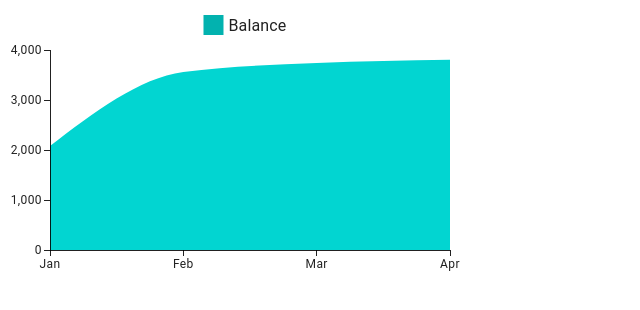
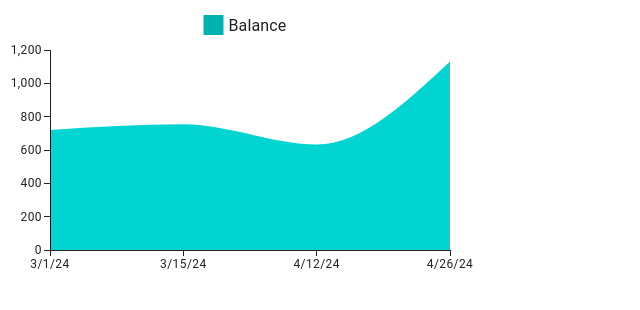
Before and after one commit to alexrogers823/Allocation, a React (Create React App) app: page / in a window 1280 px wide. Shown: the top 310 px of the page, without its empty margins (0-640 px from the left). Built offline with nearby package versions, Linux system fonts and the light colour scheme.

Commit message:
added data for charts

```diff
--- a/src/components/AreaChart/AreaChart.js
+++ b/src/components/AreaChart/AreaChart.js
@@ -1,25 +1,14 @@
 import { LineChart, lineElementClasses } from '@mui/x-charts/LineChart';
 import * as React from 'react';
-import { capitalOneData } from '../../data';
-
-const uData = [4000, 3500, 3000, 2500, 2000, 1500, 1000];
-const xLabels = [
-  'Jan',
-  'Feb',
-  'Mar',
-  'Apr',
-  'May',
-  'Jun',
-  'Jul',
-];
+import { emergencyFundData } from '../../data';
 
 export default function AreaChart() {
   return (
     <LineChart
       width={500}
       height={300}
-      series={[{ data: capitalOneData.map(instance => instance.balance), label: 'Balance', area: true, showMark: false }]}
-      xAxis={[{ scaleType: 'point', data: capitalOneData.map(instance => instance.date) }]}
+      series={[{ data: emergencyFundData.map(instance => instance.balance), label: 'Balance', area: true, showMark: false }]}
+      xAxis={[{ scaleType: 'point', data: emergencyFundData.map(instance => instance.date) }]}
       sx={{
         [`& .${lineElementClasses.root}`]: {
           display: 'none',
--- /dev/null
+++ b/src/data/amexBlueData.js
@@ -0,0 +1,3 @@
+export const amexBlueData = [
+    { date: '5/1/24', balance: 41.05 }
+  ]
--- /dev/null
+++ b/src/data/amexGoldData.js
@@ -0,0 +1,3 @@
+export const amexGoldData = [
+  { date: '5/1/24', balance: 5557.15 }
+]
--- /dev/null
+++ b/src/data/australiaData.js
@@ -0,0 +1,7 @@
+export const australiaData = [
+  { date: '1/3/24', balance: 404.98 },
+  { date: '2/6/24', balance: 756.35 },
+  { date: '3/4/24', balance: 1133.78 },
+  { date: '3/18/24', balance: 1508.78 },
+  { date: '4/29/24', balance: 1888.56 }
+]
--- a/src/data/capitalOneData.js
+++ b/src/data/capitalOneData.js
@@ -1,6 +1,3 @@
 export const capitalOneData = [
-  { date: 'Jan', balance: 2078.04 },
-  { date: 'Feb', balance: 3557.89 },
-  { date: 'Mar', balance: 3740.41 },
-  { date: 'Apr', balance: 3807.22 },
+  { date: '5/1/24', balance: 3636.65 }
 ]
--- /dev/null
+++ b/src/data/discoverData.js
@@ -0,0 +1,3 @@
+export const discoverData = [
+  { date: '5/1/24', balance: 44.92 }
+]
--- /dev/null
+++ b/src/data/emergencyFundData.js
@@ -0,0 +1,7 @@
+// includes both WF and Ally portions of emergency fund
+export const emergencyFundData = [
+  { date: '3/1/24', balance: 719.58 },
+  { date: '3/15/24', balance: 753.84 },
+  { date: '4/12/24', balance: 633.11 },
+  { date: '4/26/24', balance: 1131.49 }
+]
--- a/src/data/index.js
+++ b/src/data/index.js
@@ -1,5 +1,12 @@
+import { amexBlueData } from './amexBlueData'
+import { amexGoldData } from './amexGoldData'
+import { australiaData } from './australiaData'
 import { capitalOneData } from './capitalOneData'
+import { discoverData } from './discoverData'
+import { emergencyFundData } from './emergencyFundData'
+import { studentLoanData } from './studentLoanData'
+import { wellsFargoData } from './wellsFargoData'
 
 export {
-  capitalOneData
+  amexBlueData, amexGoldData, australiaData, capitalOneData, discoverData, emergencyFundData, studentLoanData, wellsFargoData
 }
--- /dev/null
+++ b/src/data/studentLoanData.js
@@ -0,0 +1,3 @@
+export const studentLoanData = [
+  { date: '5/1/24', balance: 16934.04 }
+]
--- /dev/null
+++ b/src/data/wellsFargoData.js
@@ -0,0 +1,3 @@
+export const wellsFargoData = [
+  { date: '5/1/24', balance: 285.06 }
+]
```
